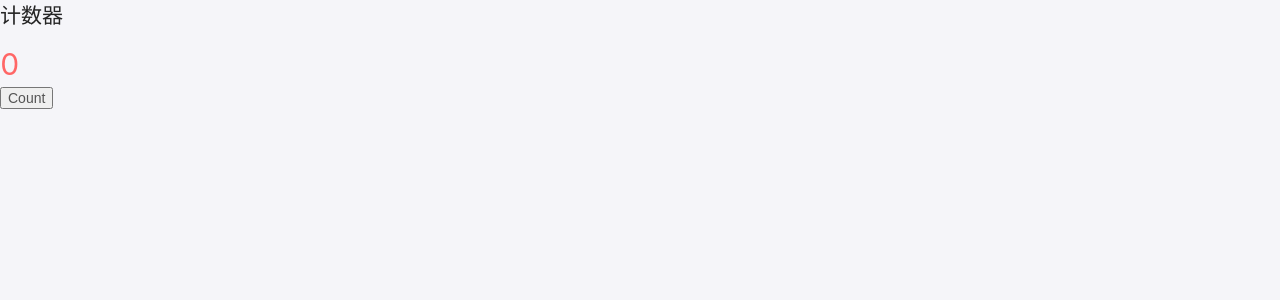
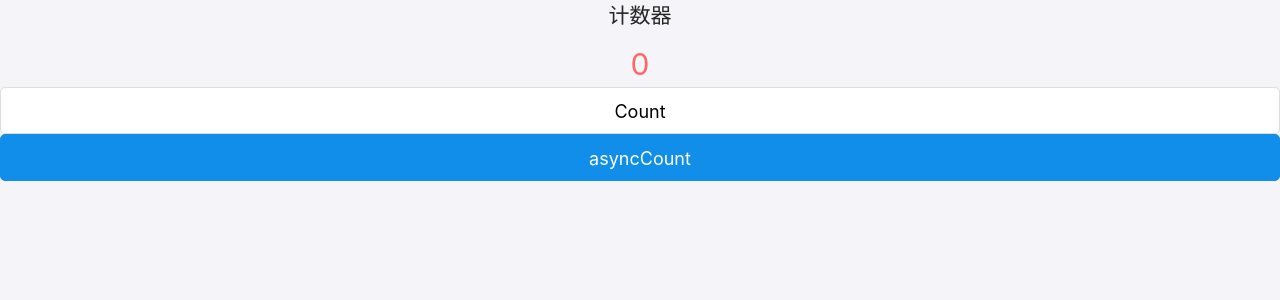
Before and after one commit to GrowthCoder/cd-react-template, a React app: page /test in a window 1280 px wide. Shown: the top 300 px of the page. Built offline with nearby package versions, Linux system fonts and the light colour scheme.

Commit message:
Feat:init

```diff
--- a/package.json
+++ b/package.json
@@ -34,6 +34,7 @@
     "jest-pnp-resolver": "1.0.1",
     "jest-resolve": "23.6.0",
     "mini-css-extract-plugin": "0.4.3",
+    "node-sass": "^4.9.4",
     "optimize-css-assets-webpack-plugin": "5.0.1",
     "pnp-webpack-plugin": "1.1.0",
     "postcss-flexbugs-fixes": "4.1.0",
--- a/src/actions/counter.js
+++ b/src/actions/counter.js
@@ -6,3 +6,11 @@ export function addCounter () {
     type: COUNTER_ADD // action name
   }
 }
+
+export function asyncCount () {
+  return dispatch => {
+    setTimeout(() => {
+      dispatch(addCounter())
+    }, 1000)
+  }
+}
--- a/src/common/styles/common.scss
+++ b/src/common/styles/common.scss
@@ -0,0 +1,14 @@
+body {
+  margin: 0;
+  padding: 0;
+  font-family: -apple-system, BlinkMacSystemFont, "Segoe UI", "Roboto", "Oxygen",
+    "Ubuntu", "Cantarell", "Fira Sans", "Droid Sans", "Helvetica Neue",
+    sans-serif;
+  -webkit-font-smoothing: antialiased;
+  -moz-osx-font-smoothing: grayscale;
+}
+
+code {
+  font-family: source-code-pro, Menlo, Monaco, Consolas, "Courier New",
+    monospace;
+}
--- a/src/components/counter/index.js
+++ b/src/components/counter/index.js
@@ -1,19 +1,32 @@
-import React, { Component } from 'react'
-import { addCounter } from '@src/actions/counter'
-
+import React, { Component } from "react";
+import { Button } from 'antd-mobile';
+import { addCounter, asyncCount } from "@src/actions/counter";
+import './index.scss'
 export default class Counter extends Component {
   render() {
-    let { counter } = this.props
-    counter = counter || {}
+    let { counter } = this.props;
+    counter = counter || {};
 
     return (
-      <div>
+      <div className="counter">
         <h2>计数器</h2>
-        <div style={{ fontSize: 30, color: '#f66' }}>{counter.count}</div>
+        <div style={{ fontSize: 30, color: "#f66" }}>{counter.count}</div>
 
-        <button onClick={() =>
-          {this.dispatch(addCounter())}}>Count</button>
+        <Button
+          onClick={() => {
+            this.dispatch(addCounter());
+          }}
+        >
+          Count
+        </Button>
+        <Button type="primary"
+          onClick = {() => {
+            this.dispatch(asyncCount())
+          }}
+        >
+          asyncCount
+        </Button>
       </div>
-    )
+    );
   }
 }
--- /dev/null
+++ b/src/components/counter/index.scss
@@ -0,0 +1,3 @@
+.counter {
+  text-align: center
+}
--- a/src/containers/counter.js
+++ b/src/containers/counter.js
@@ -6,5 +6,5 @@ const mapStateToProps = state => {
     counter: state.counter
   }
 }
-
+// connect 从 UI 组件生成容器组件
 export default connect(mapStateToProps)(Counter)
--- a/src/index.css
+++ /dev/null
@@ -1,14 +0,0 @@
-body {
-  margin: 0;
-  padding: 0;
-  font-family: -apple-system, BlinkMacSystemFont, "Segoe UI", "Roboto", "Oxygen",
-    "Ubuntu", "Cantarell", "Fira Sans", "Droid Sans", "Helvetica Neue",
-    sans-serif;
-  -webkit-font-smoothing: antialiased;
-  -moz-osx-font-smoothing: grayscale;
-}
-
-code {
-  font-family: source-code-pro, Menlo, Monaco, Consolas, "Courier New",
-    monospace;
-}
--- a/src/index.js
+++ b/src/index.js
@@ -4,6 +4,7 @@ import { Provider } from 'react-redux';
 import 'antd-mobile/dist/antd-mobile.css'
 import Routers from '@src/router'
 import store from '@src/store'
+import '@src/common/styles/common.scss'
 
 // 组件里面注入公共方法
 const RCP = React.Component.prototype
```
Also changed, not shown: 2 other files (tests, documents, lock files or other folders).
